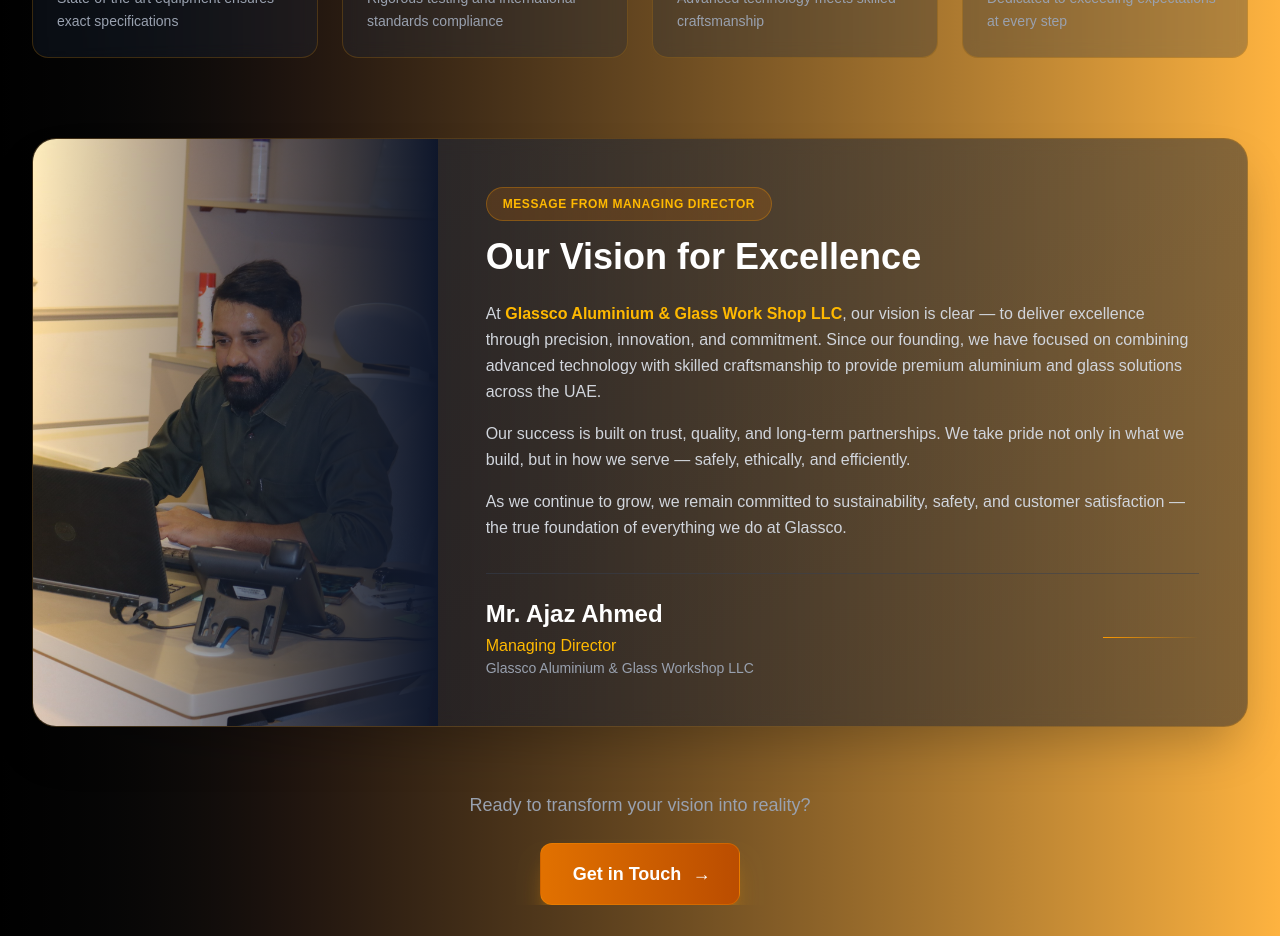
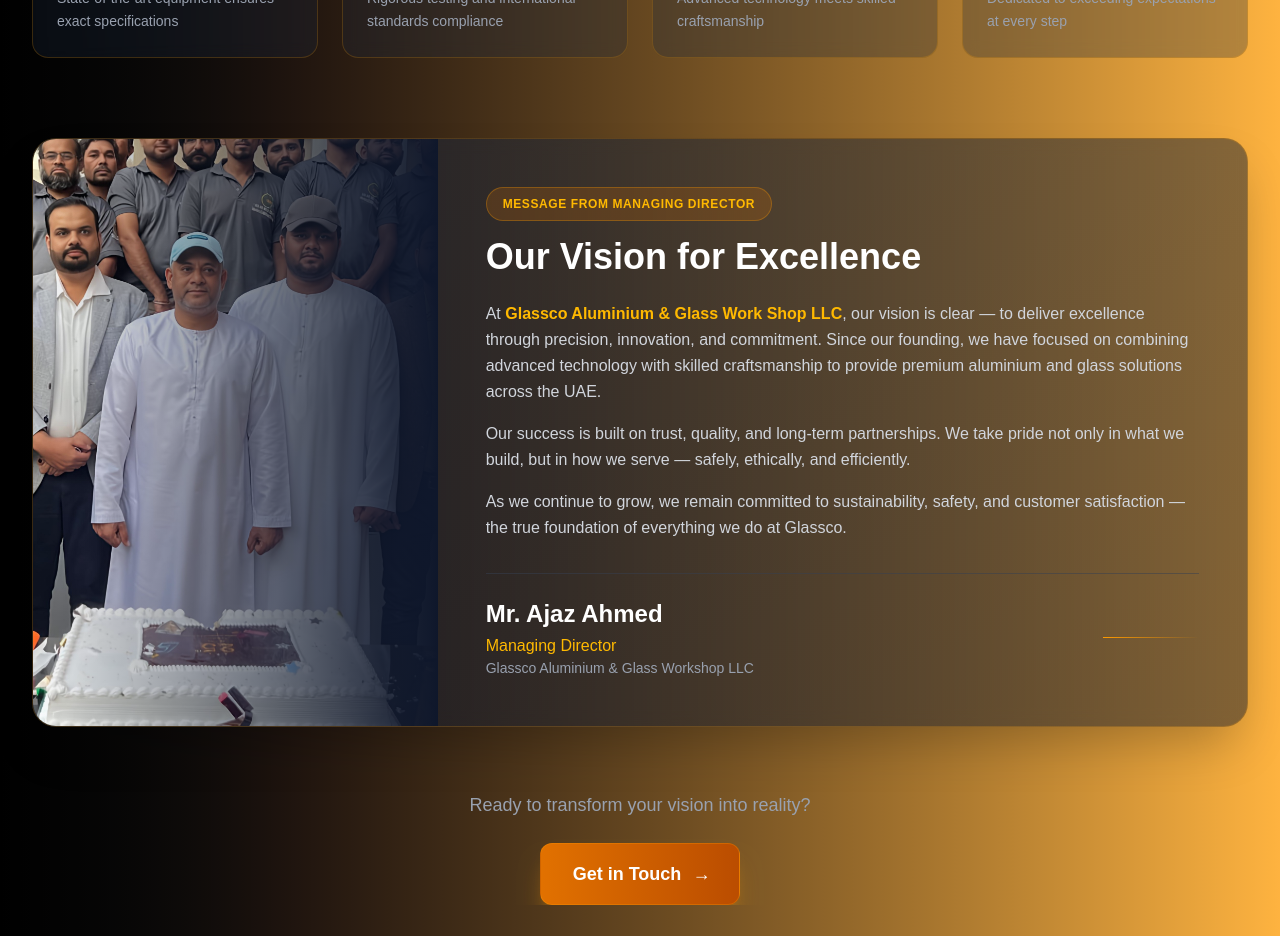
Before and after one commit to mehediakash01/Glassco-website, a Next.js app: page / in a window 1280 px wide. Shown: the part 2060-2996 px from the top of the page. Built offline with nearby package versions, Linux system fonts and the light colour scheme; no server answers; the database is empty.

Commit message:
updated md's picture

```diff
--- a/src/app/about/page.jsx
+++ b/src/app/about/page.jsx
@@ -289,7 +289,7 @@
                 className="relative h-64 lg:h-auto"
               >
                 <img
-                  src="/assets/images/md-image.JPG"
+                  src="/assets/images/owner.jpg"
                   alt="Mr. Ajaz Ahmed"
                   className="w-full h-full object-cover"
                 />
```
Also changed, not shown: public/assets/images/owner.jpg (added).
